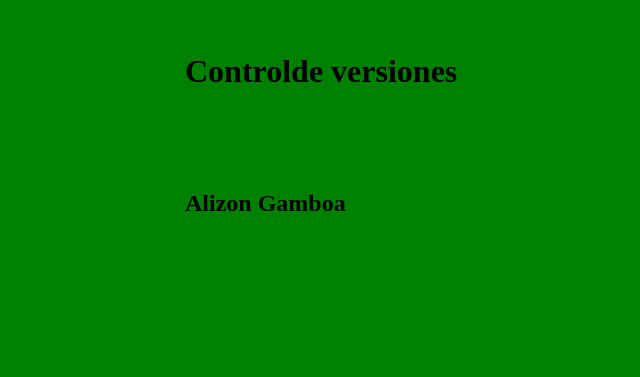
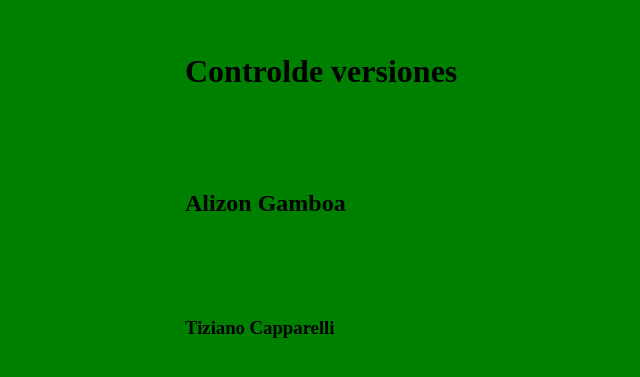
Before and after one commit to ClaverinoIgnacio/TP_SO_I4_Equipo_102, a plain HTML site: page index.html in a window 1280 px wide. Shown: the part 147-524 px from the top of the page, without its empty margins (115-755 px from the left). Drawn offline with Linux system fonts and the light colour scheme.

Commit message:
Agregue nombre y apellido a index

```diff
--- a/index.html
+++ b/index.html
@@ -9,5 +9,6 @@
 <body>
   <h1>Controlde versiones</h1>
   <h2>Alizon Gamboa</h2>
+  <H3>Tiziano Capparelli</H3>
 </body>
 </html>
```
